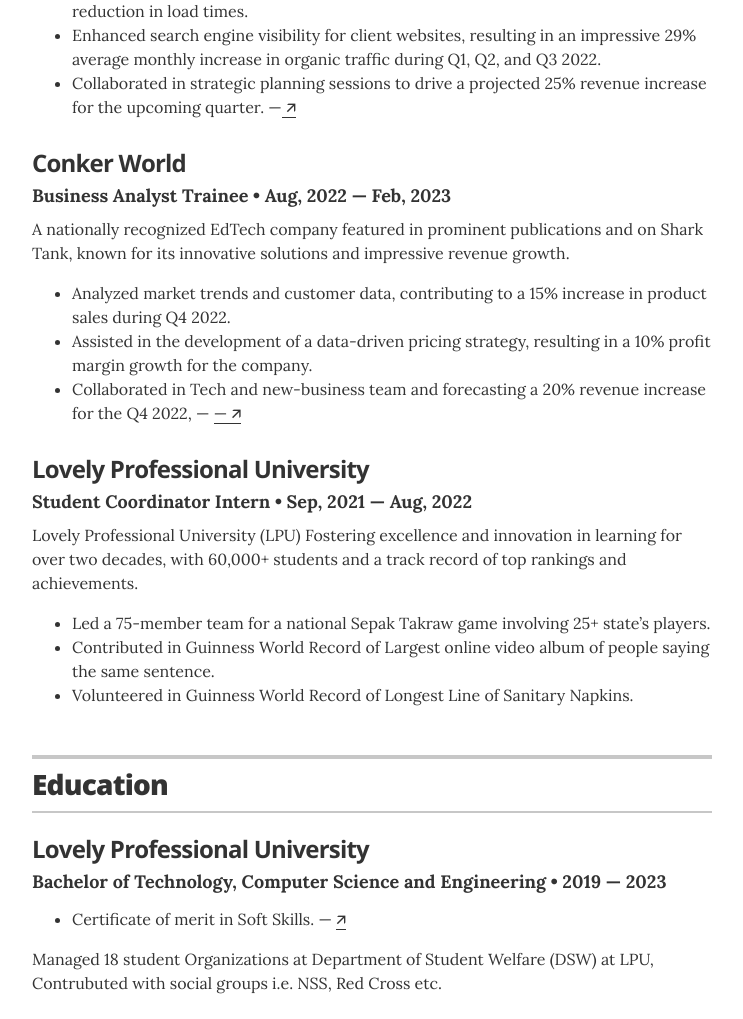
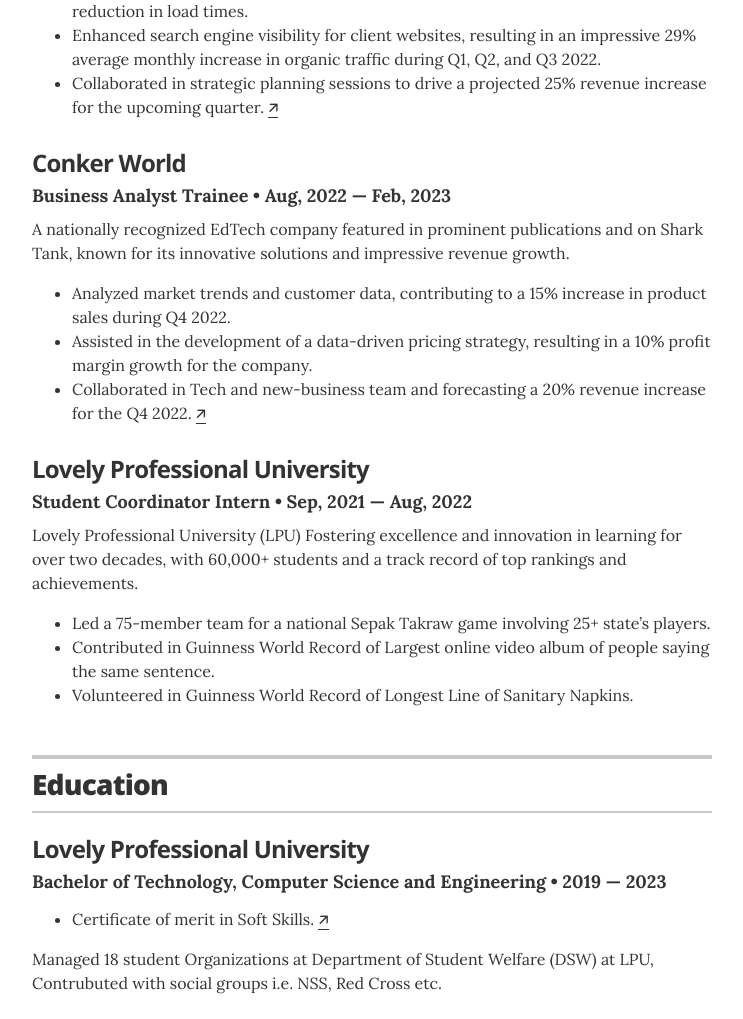
Before and after one commit to PrakashZip/resume, a Jekyll site: the page built from index.html, in a window 1280 px wide and 1400 px high, scrolled down 489 px. Shown: the part 187-1206 px from the top of the window, without its empty margins (268-1011 px from the left). Built offline with Jekyll 4.4.1, drawn with Linux system fonts in a browser that asks for light colours.

Commit message:
update 🡭🡭

```diff
--- a/_data/education.yml
+++ b/_data/education.yml
@@ -3,7 +3,7 @@
   uni: Lovely Professional University
   year: 2019 &mdash; 2023
   awards:
-    - award: Certificate of merit in Soft Skills. &mdash; <a href="https://drive.google.com/file/d/1PGEGmUJ0RMJXU9cO377vMweWZxuIpwmM/view?usp=sharing"> 🡭</a>
+    - award: Certificate of merit in Soft Skills. <a href="https://drive.google.com/file/d/1PGEGmUJ0RMJXU9cO377vMweWZxuIpwmM/view?usp=sharing"> 🡭</a>
   summary: Managed 18 student Organizations at Department of Student Welfare (DSW) at LPU, Contrubuted with social groups i.e. NSS, Red Cross etc.
 
 # - degree: High School Diploma
--- a/_data/experience.yml
+++ b/_data/experience.yml
@@ -3,13 +3,13 @@
 - company: PentaOmnia
   position: Associate Developer Trainee
   duration: Feb, 2023 &mdash; Present
-  summary: A leading digital marketing and event management firm driving growth and excellence nationwide. <ul class="resume-item-list"><li>Significantly improved WordPress website performance, leading to a notable 40% reduction in load times.</li><li>Enhanced search engine visibility for client websites, resulting in an impressive 29% average monthly increase in organic traffic during Q1, Q2, and Q3 2022.</li><li>Collaborated in strategic planning sessions to drive a projected 25% revenue increase for the upcoming quarter. &mdash;<a href="https://drive.google.com/drive/folders/1_Nmr6Q4X44i-9quLfJIHV_ZdqZo1HJGC?usp=sharing"> 🡭</a></li></ul>
+  summary: A leading digital marketing and event management firm driving growth and excellence nationwide. <ul class="resume-item-list"><li>Significantly improved WordPress website performance, leading to a notable 40% reduction in load times.</li><li>Enhanced search engine visibility for client websites, resulting in an impressive 29% average monthly increase in organic traffic during Q1, Q2, and Q3 2022.</li><li>Collaborated in strategic planning sessions to drive a projected 25% revenue increase for the upcoming quarter. <a href="https://drive.google.com/drive/folders/1_Nmr6Q4X44i-9quLfJIHV_ZdqZo1HJGC?usp=sharing"> 🡭</a></li></ul>
 
 # Business Analyst Trainee
 - company: Conker World
   position: Business Analyst Trainee
   duration: Aug, 2022 &mdash; Feb, 2023
-  summary: A nationally recognized EdTech company featured in prominent publications and on Shark Tank, known for its innovative solutions and impressive revenue growth. <ul class="resume-item-list"><li>Analyzed market trends and customer data, contributing to a 15% increase in product sales during Q4 2022.</li><li>Assisted in the development of a data-driven pricing strategy, resulting in a 10% profit margin growth for the company.</li><li>Collaborated in Tech and new-business team and forecasting a 20% revenue increase for the Q4 2022, &mdash; <a href="https://drive.google.com/drive/folders/1iJDMSAbiuCm7hdqZXxscd2S2rwqbDXwP?usp=sharing">&mdash; 🡭</a></li></ul>
+  summary: A nationally recognized EdTech company featured in prominent publications and on Shark Tank, known for its innovative solutions and impressive revenue growth. <ul class="resume-item-list"><li>Analyzed market trends and customer data, contributing to a 15% increase in product sales during Q4 2022.</li><li>Assisted in the development of a data-driven pricing strategy, resulting in a 10% profit margin growth for the company.</li><li>Collaborated in Tech and new-business team and forecasting a 20% revenue increase for the Q4 2022. <a href="https://drive.google.com/drive/folders/1iJDMSAbiuCm7hdqZXxscd2S2rwqbDXwP?usp=sharing"> 🡭</a></li></ul>
 
 
 # Student Coordinator Intern
```
